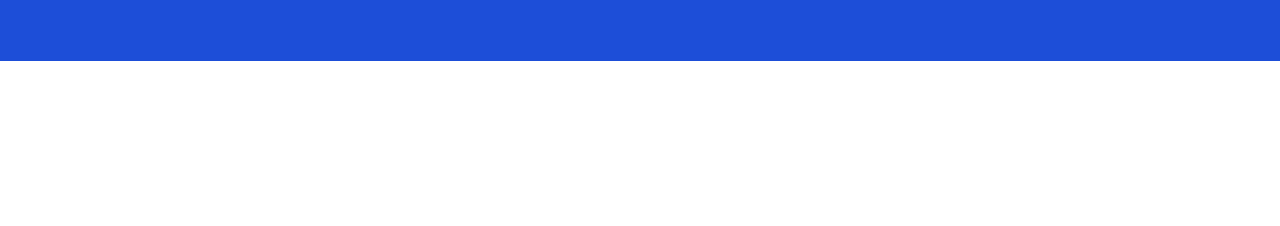
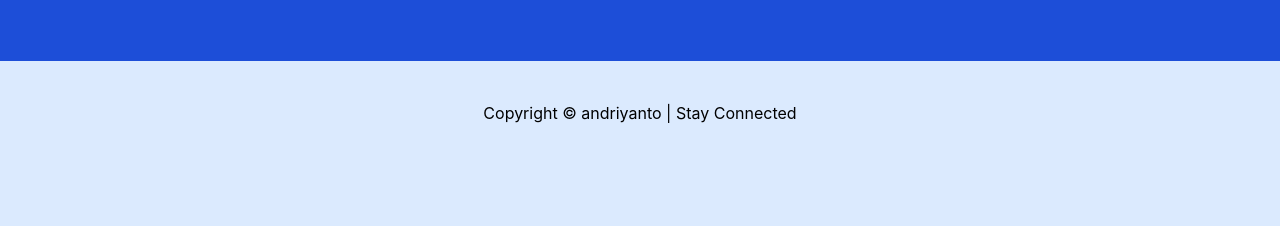
Before and after one commit to andribrnd/Portfolio-andri, a website: page index.html in a window 1280 px wide. Shown: the part 3388-3614 px from the top of the page. Before the commit the page ends 3449 px from the top, so only its background shows below. Drawn offline with Linux system fonts and the light colour scheme.

Commit message:
update terbaru

```diff
--- a/index.html
+++ b/index.html
@@ -409,6 +409,17 @@
     </section>
     <!-- Clients End -->
 
+     <!-- Clients Start -->
+     <section id="clients" class="pt-10 pb-16 bg-blue-100">
+      <div class="container">
+        <div class="w-full px-4">
+          <div class="max-w-xl mx-auto text-center mb-10">
+            <h4 class="font-normal text-slate-300 mb-2">Copyright © andriyanto | Stay Connected</h4>
+            </div>
+      </div>
+    </section>
+    <!-- Clients End -->
+
     <!-- JS Animated Start -->
     <script src="dist/js/script.js"></script>
     <!-- JS Animated end -->
```
